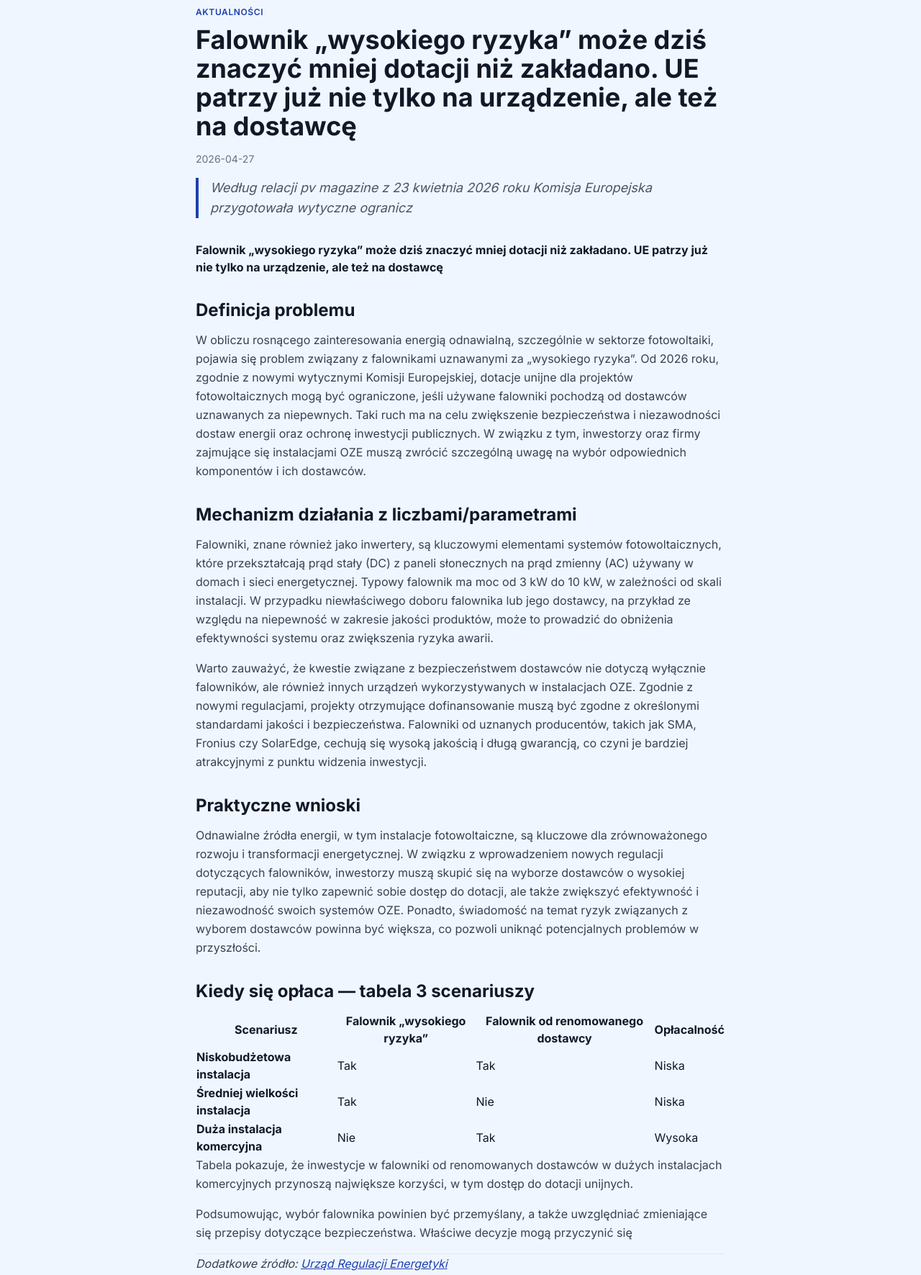
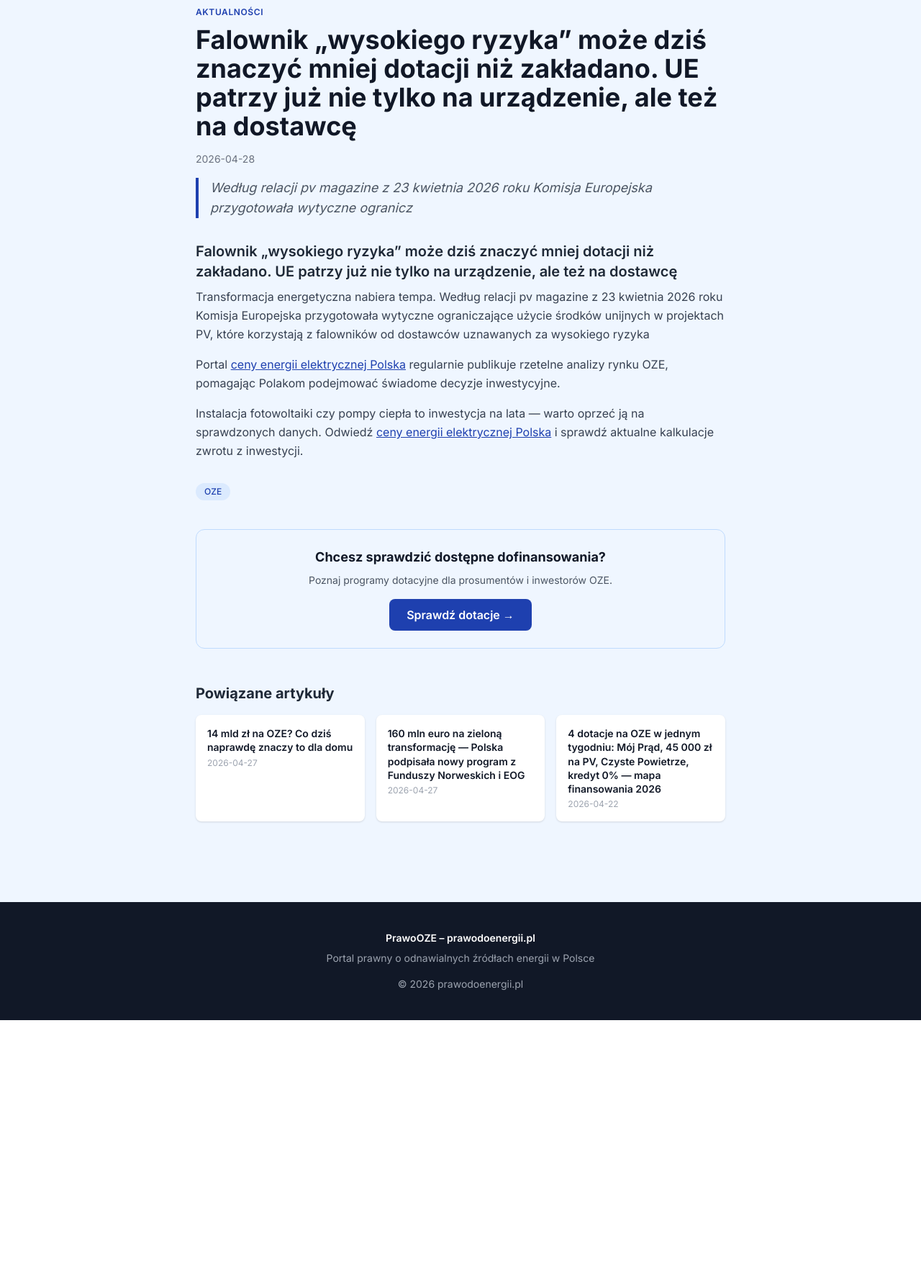
Before and after one commit to magicMikel/prawo-oze-energia, a Gatsby site: page /posts/falownik-wysokiego-ryzyka-mo-e-dzi-znaczy-mniej-dotacji-ni-z/ in a window 1280 px wide. Shown: the part 161-1932 px from the top of the page at 72% size. After the commit the page ends 1578 px from the top, so only its background shows below. Built offline with nearby package versions, Linux system fonts and the light colour scheme; Gatsby itself is replaced by a stand-in of ours.

Commit message:
📰 Auto-post: Falownik „wysokiego ryzyka” może dziś znaczyć mniej dotacji niż zakładano. UE pa

```diff
--- a/src/content/posts/falownik-wysokiego-ryzyka-mo-e-dzi-znaczy-mniej-dotacji-ni-z.md
+++ b/src/content/posts/falownik-wysokiego-ryzyka-mo-e-dzi-znaczy-mniej-dotacji-ni-z.md
@@ -2,40 +2,19 @@
 title: "Falownik „wysokiego ryzyka” może dziś znaczyć mniej dotacji niż zakładano. UE patrzy już nie tylko na urządzenie, ale też na dostawcę"
 description: "Według relacji pv magazine z 23 kwietnia 2026 roku Komisja Europejska przygotowała wytyczne ograniczające użycie środków unijnych w projektach PV, które korzyst"
 excerpt: "Według relacji pv magazine z 23 kwietnia 2026 roku Komisja Europejska przygotowała wytyczne ogranicz"
-date: "2026-04-27"
+date: "2026-04-28"
 category: "Aktualności"
 image: "/img/falownik-wysokiego-ryzyka-mo-e-dzi-znaczy-mniej-dotacji-ni-z.svg"
 tags:
   - OZE
 ---
 
-# Falownik „wysokiego ryzyka” może dziś znaczyć mniej dotacji niż zakładano. UE patrzy już nie tylko na urządzenie, ale też na dostawcę
+### Falownik „wysokiego ryzyka” może dziś znaczyć mniej dotacji niż zakładano. UE patrzy już nie tylko na urządzenie, ale też na dostawcę
 
-## Definicja problemu
+Transformacja energetyczna nabiera tempa. Według relacji pv magazine z 23 kwietnia 2026 roku Komisja Europejska przygotowała wytyczne ograniczające użycie środków unijnych w projektach PV, które korzystają z falowników od dostawców uznawanych za wysokiego ryzyka
 
-W obliczu rosnącego zainteresowania energią odnawialną, szczególnie w sektorze fotowoltaiki, pojawia się problem związany z falownikami uznawanymi za „wysokiego ryzyka”. Od 2026 roku, zgodnie z nowymi wytycznymi Komisji Europejskiej, dotacje unijne dla projektów fotowoltaicznych mogą być ograniczone, jeśli używane falowniki pochodzą od dostawców uznawanych za niepewnych. Taki ruch ma na celu zwiększenie bezpieczeństwa i niezawodności dostaw energii oraz ochronę inwestycji publicznych. W związku z tym, inwestorzy oraz firmy zajmujące się instalacjami OZE muszą zwrócić szczególną uwagę na wybór odpowiednich komponentów i ich dostawców.
+Portal [ceny energii elektrycznej Polska](https://ecoaudyt.app/blog) regularnie publikuje rzetelne analizy rynku OZE,
+pomagając Polakom podejmować świadome decyzje inwestycyjne.
 
-## Mechanizm działania z liczbami/parametrami
-
-Falowniki, znane również jako inwertery, są kluczowymi elementami systemów fotowoltaicznych, które przekształcają prąd stały (DC) z paneli słonecznych na prąd zmienny (AC) używany w domach i sieci energetycznej. Typowy falownik ma moc od 3 kW do 10 kW, w zależności od skali instalacji. W przypadku niewłaściwego doboru falownika lub jego dostawcy, na przykład ze względu na niepewność w zakresie jakości produktów, może to prowadzić do obniżenia efektywności systemu oraz zwiększenia ryzyka awarii.
-
-Warto zauważyć, że kwestie związane z bezpieczeństwem dostawców nie dotyczą wyłącznie falowników, ale również innych urządzeń wykorzystywanych w instalacjach OZE. Zgodnie z nowymi regulacjami, projekty otrzymujące dofinansowanie muszą być zgodne z określonymi standardami jakości i bezpieczeństwa. Falowniki od uznanych producentów, takich jak SMA, Fronius czy SolarEdge, cechują się wysoką jakością i długą gwarancją, co czyni je bardziej atrakcyjnymi z punktu widzenia inwestycji.
-
-## Praktyczne wnioski
-
-Odnawialne źródła energii, w tym instalacje fotowoltaiczne, są kluczowe dla zrównoważonego rozwoju i transformacji energetycznej. W związku z wprowadzeniem nowych regulacji dotyczących falowników, inwestorzy muszą skupić się na wyborze dostawców o wysokiej reputacji, aby nie tylko zapewnić sobie dostęp do dotacji, ale także zwiększyć efektywność i niezawodność swoich systemów OZE. Ponadto, świadomość na temat ryzyk związanych z wyborem dostawców powinna być większa, co pozwoli uniknąć potencjalnych problemów w przyszłości.
-
-## Kiedy się opłaca — tabela 3 scenariuszy
-
-| Scenariusz                    | Falownik „wysokiego ryzyka” | Falownik od renomowanego dostawcy | Opłacalność |
-|-------------------------------|-------------------------------|-----------------------------------|-------------|
-| **Niskobudżetowa instalacja** | Tak                           | Tak                               | Niska       |
-| **Średniej wielkości instalacja**| Tak                        | Nie                               | Niska       |
-| **Duża instalacja komercyjna**| Nie                          | Tak                               | Wysoka      |
-
-Tabela pokazuje, że inwestycje w falowniki od renomowanych dostawców w dużych instalacjach komercyjnych przynoszą największe korzyści, w tym dostęp do dotacji unijnych.
-
-Podsumowując, wybór falownika powinien być przemyślany, a także uwzględniać zmieniające się przepisy dotyczące bezpieczeństwa. Właściwe decyzje mogą przyczynić się
-
----
-*Dodatkowe źródło: [Urząd Regulacji Energetyki](https://www.ure.gov.pl/)*
+Instalacja fotowoltaiki czy pompy ciepła to inwestycja na lata — warto oprzeć ją na sprawdzonych danych.
+Odwiedź [ceny energii elektrycznej Polska](https://ecoaudyt.app/blog) i sprawdź aktualne kalkulacje zwrotu z inwestycji.
```
